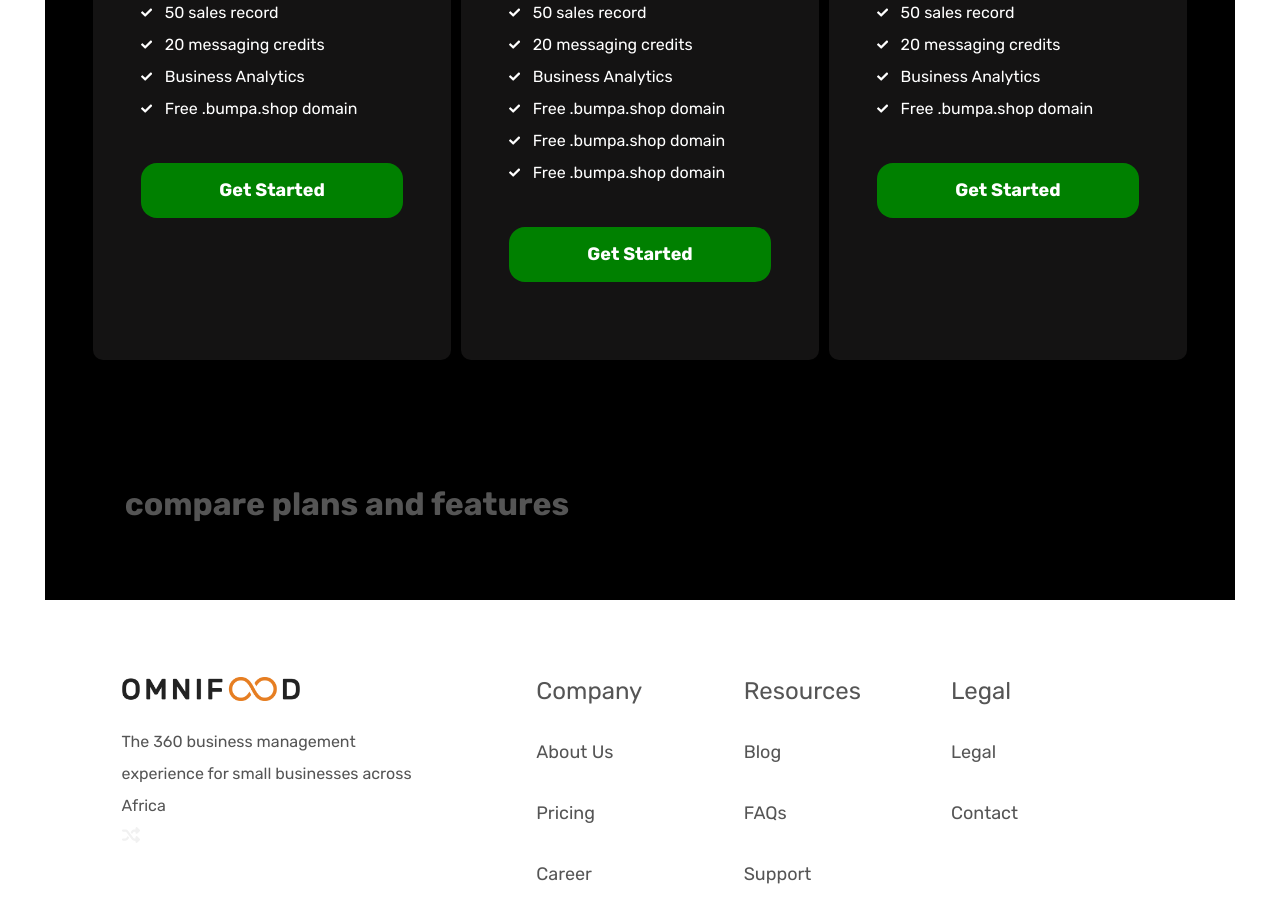
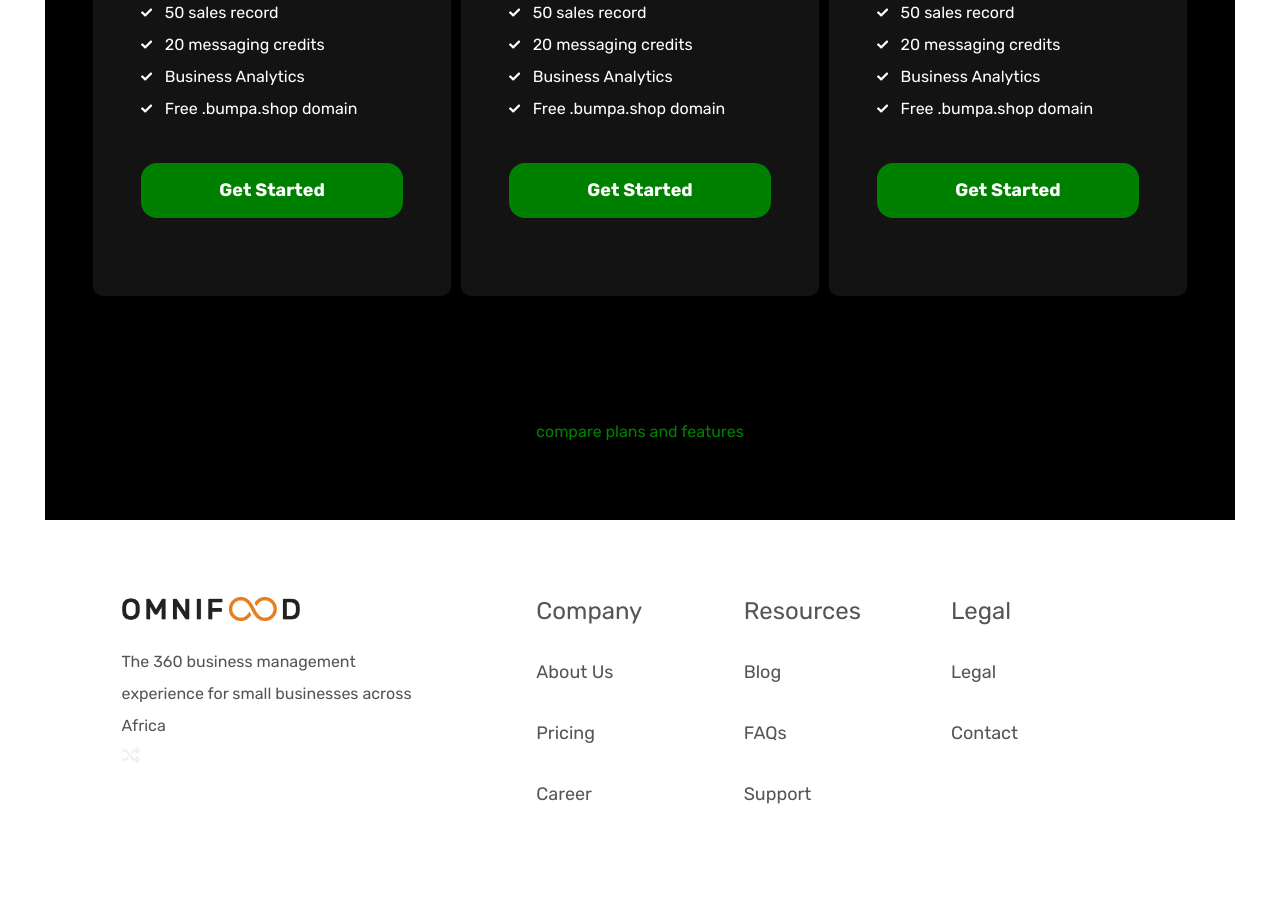
Before and after one commit to juayuohcarineneng19/Bumpa-clone, a React (Create React App) app: page / in a window 1280 px wide. Shown: the part 4680-5603 px from the top of the page. Built offline with nearby package versions, Linux system fonts and the light colour scheme.

Commit message:
card and prices

```diff
--- a/src/Components/Business-plan/BusinessPlan.css
+++ b/src/Components/Business-plan/BusinessPlan.css
@@ -1,10 +1,8 @@
 
 .business-plan{
-    /* height: 100vh; */
     background-color: #000;
     margin-top: 5rem;
     height: 100%;
-    /* width: 100vw; */
     padding: 0;
 }
 
@@ -31,8 +29,6 @@
     box-shadow: 0 4px 8px rgba(0, 0, 0, 0.2);
     padding: 3rem;
     max-width: 28rem;
-    /* position: absolute; */
-
   }
 
   .card-title {
@@ -70,4 +66,6 @@
   }
   .borderbottom{
     padding: 5rem;
+    text-align: center;
+    color: #008000;
   }
--- a/src/Components/Business-plan/BusinessPlan.jsx
+++ b/src/Components/Business-plan/BusinessPlan.jsx
@@ -51,8 +51,7 @@ function BusinessPlan() {
             <li> <span style={iconStyles}><FaCheck/></span>20 messaging credits</li>
             <li> <span style={iconStyles}><FaCheck/></span>Business Analytics</li>
             <li> <span style={iconStyles}><FaCheck/></span>Free .bumpa.shop domain</li>
-            <li> <span style={iconStyles}><FaCheck/></span>Free .bumpa.shop domain</li>
-            <li> <span style={iconStyles}><FaCheck/></span>Free .bumpa.shop domain</li>
+
           </ul>
           <a href="/" class="btn  btn--full btn--busines">Get Started</a>
     </div>
@@ -76,7 +75,7 @@ function BusinessPlan() {
           <a href="/" class="btn  btn--full btn--busines">Get Started</a>
     </div>
     </div>
-    <h1 className='borderbottom'>compare plans and features</h1>
+    <p className='borderbottom'>compare plans and features</p>
      </div>
 
   )
```
